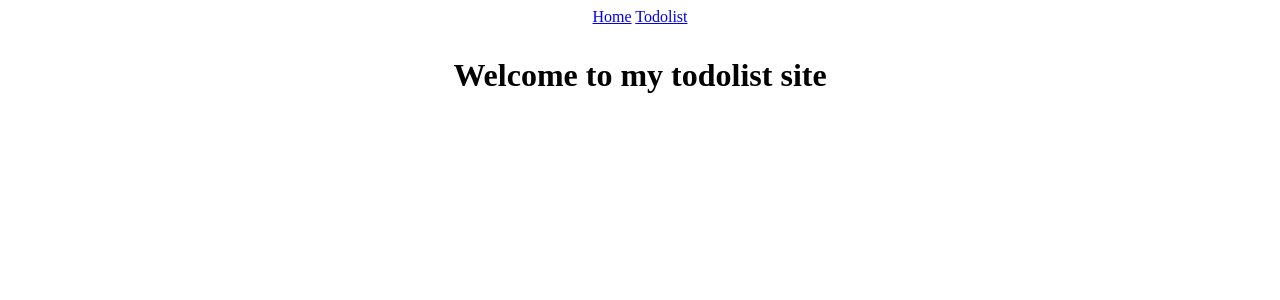
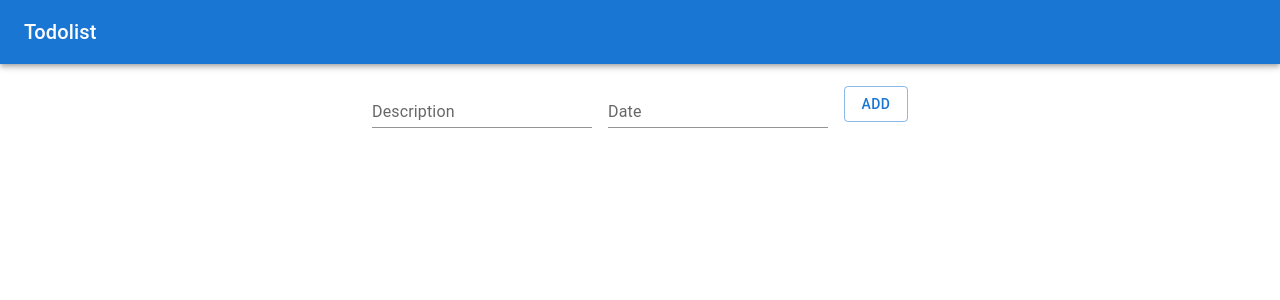
Before and after one commit to jantih/viope, a React (Create React App) app: page / in a window 1280 px wide. Shown: the top 300 px of the page. Built offline with nearby package versions, Linux system fonts and the light colour scheme.

Commit message:
9.1 Done

```diff
--- a/package.json
+++ b/package.json
@@ -3,6 +3,10 @@
   "version": "0.1.0",
   "private": true,
   "dependencies": {
+    "@emotion/react": "^11.10.6",
+    "@emotion/styled": "^11.10.6",
+    "@mui/icons-material": "^5.11.11",
+    "@mui/material": "^5.11.13",
     "@testing-library/jest-dom": "^5.16.5",
     "@testing-library/react": "^13.4.0",
     "@testing-library/user-event": "^13.5.0",
--- a/src/App.css
+++ b/src/App.css
@@ -3,13 +3,19 @@ display: flex;
 flex-direction: column;
 align-items: center;
 }
+body {
+    padding: 0;
+    margin: 0;
+}
 nav {
     margin-bottom: 10px;
 }
-.todo table {
+.todofields {
+    display: flex;
+    align-items: center;
+}
+table {
     width: 100%;
+    margin: auto;
+    padding-top: 20px;
 }
-.todo table tr {
-    display: flex;
-    justify-content: space-between;
-}
--- a/src/App.js
+++ b/src/App.js
@@ -1,22 +1,11 @@
 import React from 'react';
 import './App.css';
-import Home from './Chapter8/Home';
-import Todolist from './Chapter8/Todolist';
-import { BrowserRouter, Routes, Route, Link } from 'react-router-dom';
+import Todolist from './Chapter9/Todolist';
 
 function App() {
   return (
     <div className='App'>
-      <BrowserRouter>
-        <nav>
-          <Link to="/">Home</Link>{' '}
-          <Link to="/todolist">Todolist</Link>{' '}
-        </nav>
-        <Routes>
-          <Route path='/' element={<Home/>}/>
-          <Route path='/todolist' element={<Todolist/>}/>
-        </Routes>
-      </BrowserRouter>
+      <Todolist/>
     </div>
   )
 }
--- /dev/null
+++ b/src/Chapter9/Todolist.jsx
@@ -0,0 +1,82 @@
+// 9.1 Use MUI Tooltip component to show 'Delete todo' tooltip in your todo list app Delete button. See the image below.
+
+import React, { useState } from 'react';
+import IconButton from '@mui/material/IconButton';
+import DeleteIcon from '@mui/icons-material/Delete';
+import Button from '@mui/material/Button';
+import { Tooltip, TextField, Stack, AppBar, Toolbar, Typography } from '@mui/material';
+
+export default function Todolist() {
+  const [todo, setTodo] = useState({ description: '', date: '' });
+  const [todos, setTodos] = useState([]);
+
+  const inputChanged = (event) => {
+    setTodo({ ...todo, [event.target.name]: event.target.value });
+  }
+
+  const addTodo = () => {
+    setTodos([...todos, todo]);
+  }
+
+  const deleteTodo = (row) => {
+    setTodos(todos.filter((todo, index) => index !== row));
+  }
+
+  return (
+    <>
+    <AppBar position="static">
+        <Toolbar>
+          <Typography variant="h6">
+            Todolist
+          </Typography>
+        </Toolbar>
+      </AppBar>
+    <div className="todo">
+      <Stack
+        direction="row"
+        spacing={2}
+        mt={2}
+        justifyContent="center"
+        alignItems="center">
+        <TextField
+          variant="standard"
+          label="Description"
+          name="description"
+          value={todo.description}
+          onChange={inputChanged}
+        />
+        <TextField
+          variant="standard"
+          label="Date"
+          name="date"
+          value={todo.date}
+          onChange={inputChanged}
+        />
+        <Button
+          variant="outlined"
+          onClick={addTodo}>
+          Add
+        </Button>
+      </Stack>
+      <table>
+        <tbody>
+          {
+            todos.map((todo, index) =>
+              <tr key={index}>
+                <td>{todo.description}</td>
+                <td>{todo.date}</td>
+                <td>
+                  <Tooltip title="Delete todo">
+                    <IconButton size="small" color="error" onClick={() => deleteTodo(index)}>
+                      <DeleteIcon />
+                    </IconButton>
+                  </Tooltip>
+                </td>
+              </tr>)
+          }
+        </tbody>
+      </table>
+    </div>
+    </>
+  );
+}
```
Also changed, not shown: 1 other file (tests, documents, lock files or other folders).
